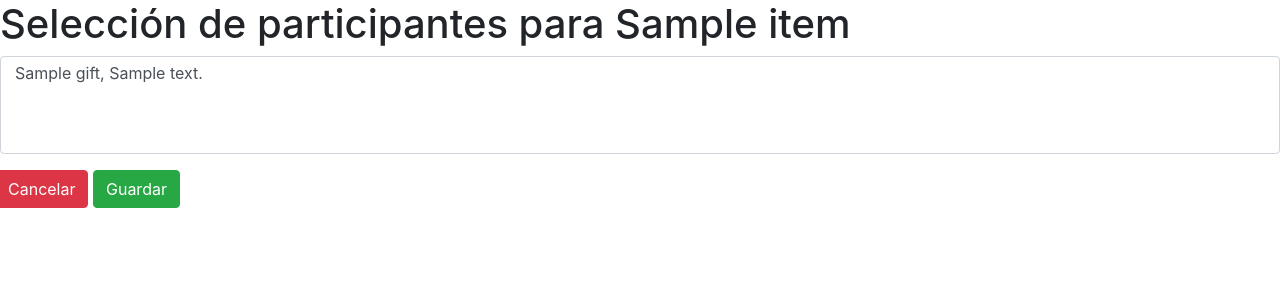
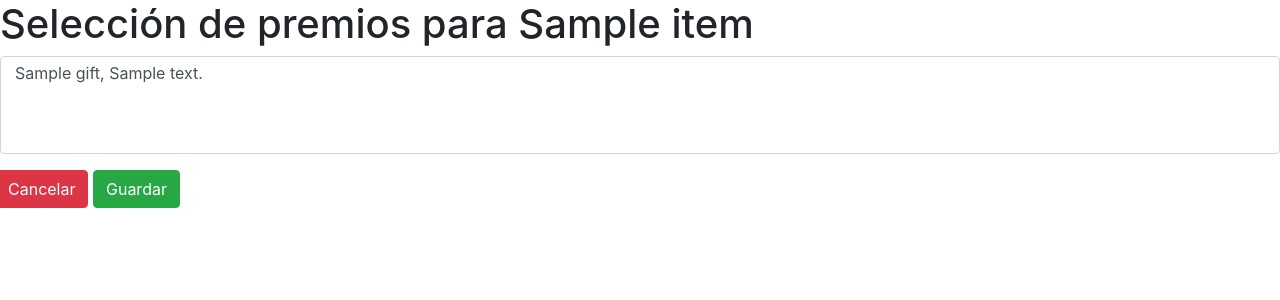
Before and after one commit to cafaray/kcasyw, a Flask app: page /drawgiftinput/1 in a window 1280 px wide. Shown: the part 120-420 px from the top of the page. Run offline with Flask 2, Linux system fonts and the light colour scheme; the visitor is signed in with stand-in values (Sample User, id 1); a database or web service that is not in the repository returns one stand-in record (values such as "Sample title"); data that the repository does not hold is empty.

Commit message:
Fix label in draw gifts input

```diff
--- a/ui/templates/drawgiftinput.html
+++ b/ui/templates/drawgiftinput.html
@@ -1,7 +1,7 @@
 {% extends "base.html" %}
 {% block usuario %}{{ session['user'] }}{% endblock %}
 {% block content %}
-<h1>Selección de participantes para {{draw['title']}}</h1>
+<h1>Selección de premios para {{draw['title']}}</h1>
 
 <form action="/drawgiftinput/{{draw['id']}}" method="POST">
     <div class="form-row align-items-center">
```
